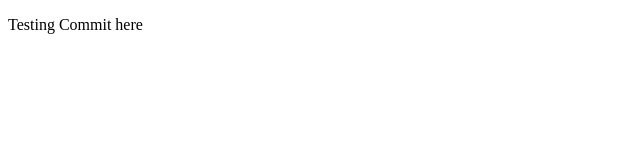
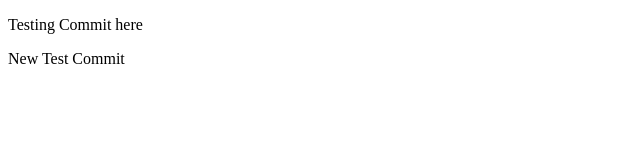
Before and after one commit to se7mas/LFC_blog, a plain HTML site: page index.html in a window 1280 px wide. Shown: the whole page, without its empty margins (0-640 px from the left). Drawn offline with Linux system fonts and the light colour scheme.

Commit message:
Second test

```diff
--- a/index.html
+++ b/index.html
@@ -9,5 +9,6 @@
 <body>
 
     <p>Testing Commit here </p>
+    <p>New Test Commit</p>
 </body>
 </html>
```
